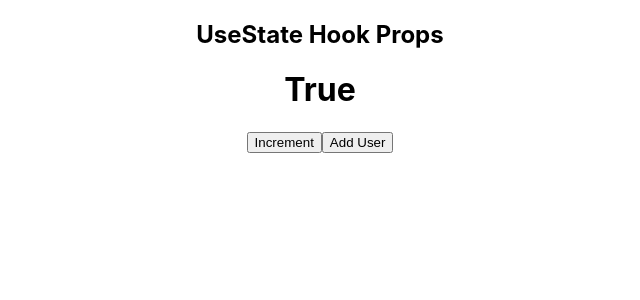
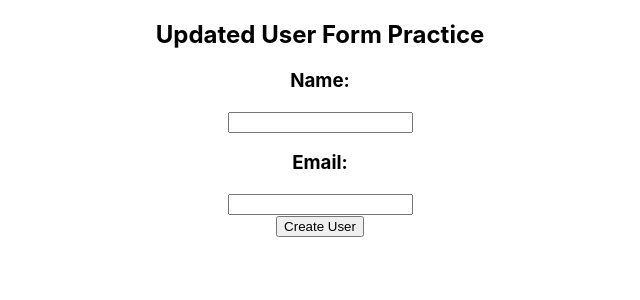
Before and after one commit to 17-35060-2Akash/React-TS-Project-I, a React (Create React App) app: page / in a window 1280 px wide. Shown: the top 300 px of the page, without its empty margins (320-960 px from the left). Built offline with nearby package versions, Linux system fonts and the light colour scheme.

Commit message:
Form submission done

```diff
--- a/src/App.tsx
+++ b/src/App.tsx
@@ -3,9 +3,12 @@ import './App.css';
 import Button from './components/Button';
 import ButtonStyle from './components/ButtonStyle';
 import DataFetch from './components/DataFetch';
+import NewUser from './components/NewUser';
+import NewUserForm from './components/UpdatedUserForm';
 import Post from './components/Post';
 import User from './components/User';
 import UserDemo from './components/UserDemo';
+import UserForm from './components/UserForm';
 import UserV2 from './components/UserV2';
 import { users } from './fakedata/fakeData1';
 
@@ -47,32 +50,43 @@ function App() {
 
   return (
     <div className="App">
-      {/* <h1>User Management</h1> */}
-      {/* <User name="Nasin Aynul Akash" age={25} isRegistered={true}></User> */}
-      {/* <User name="Nazia Heeme" age={27} isRegistered={false}></User> */}
+
+      {/* <h1>User Management</h1>
+      <User name="Nasin Aynul Akash" age={25} isRegistered={true}></User>
+      <User name="Nazia Heeme" age={27} isRegistered={false}></User>  */}
 
       {/* <UserV2 user={user1}></UserV2> */}
       {/* <UserV2 user={user2}></UserV2> */}
 
-      {/* Array of objects  */}
-      {/* <UserDemo users={users}></UserDemo> */}
+      {/* <h2>Array of objects </h2>
+      <UserDemo users={users}></UserDemo> */}
 
-      {/* fetching data  */}
-      {/* <DataFetch status="loading"></DataFetch> */}
+      {/* <h2>fetching data</h2>
+      <DataFetch status="loading"></DataFetch> */}
 
-      {/* typing children props  */}
-      {/* <Button>click me</Button> */}
-      {/* <Post></Post> */}
+      {/* <h2>typing children props</h2>
+      <Button>click me</Button>
+      <Post></Post> */}
 
       {/* <h2>Style Props</h2>
       <ButtonStyle btnStyle={btnStyle}></ButtonStyle> */}
 
-      <h2>UseState Hook Props</h2>
+      {/* <h2>UseState Hook Props</h2>
       <h1>{count ? "True" : "False"}</h1>
       <button onClick={() => handleOnClick()}>Increment</button>
       <button onClick={() => handleAddUser()}>Add User</button>
-      {/* <p>{user?.id}</p> */}
-      <p>{user.id}</p>
+      <p>{user.id}</p> */}
+
+      {/* <h1>Typing Events</h1>
+         <h1>onChange and onClick</h1>
+      <NewUser></NewUser> */}
+
+      {/* <h1>For onSubmit</h1>
+      <UserForm></UserForm> */}
+
+      <h2>Updated User Form Practice</h2>
+      <NewUserForm></NewUserForm>
+
     </div>
   );
 }
--- /dev/null
+++ b/src/components/NewUser.tsx
@@ -0,0 +1,29 @@
+import React, { useState } from 'react';
+
+const NewUser = () => {
+    const [userName, setUserName] = useState('');
+    const [showName, setShowName] = useState<true | false>(false);
+
+    const handleUserNameChange = (event: React.ChangeEvent<HTMLInputElement>) => {
+        const name = event.target.value;
+        setUserName(name);
+
+    };
+
+    const handleShowName = (event: React.MouseEvent<HTMLButtonElement>) => {
+        setShowName(!showName);
+    };
+    return (
+        <div>
+            <h2>Create New User</h2>
+            <input type="text" placeholder='Enter user name'
+                name="" id="" value={userName}
+                onChange={handleUserNameChange} />
+
+            <button onClick={handleShowName}>Show Name</button>
+            <p>{showName ? userName : ''}</p>
+        </div>
+    );
+};
+
+export default NewUser;
--- /dev/null
+++ b/src/components/UpdatedUserForm.tsx
@@ -0,0 +1,43 @@
+import React, { useState } from 'react';
+
+type UserType = { [key: string]: any };
+
+const NewUserForm = () => {
+    const [user, setUser] = useState<UserType>({});
+
+    const handleFormSubmit = (event: React.FormEvent<HTMLFormElement>) => {
+        event.preventDefault();
+        console.log(user)
+
+    };
+
+    const handleInputBlur = (event: React.FocusEvent<HTMLInputElement>) => {
+        const field: string = event.target.name;
+        const value: string = event.target.value;
+        // console.log(field, value);
+        let newUser: UserType = { ...user };
+        newUser[field] = value;
+        setUser(newUser);
+    }
+    return (
+        <div>
+            <form onSubmit={handleFormSubmit}>
+                <div>
+                    <label htmlFor="name">
+                        <h3>Name:</h3>
+                        <input onBlur={handleInputBlur} type="text" name="name" />
+                    </label>
+                </div>
+                <div>
+                    <label htmlFor="email">
+                        <h3>Email:</h3>
+                        <input onBlur={handleInputBlur} type="email" name="email" />
+                    </label>
+                </div>
+                <button type='submit'>Create User</button>
+            </form>
+        </div>
+    );
+};
+
+export default NewUserForm;
--- /dev/null
+++ b/src/components/UserForm.tsx
@@ -0,0 +1,47 @@
+import React, { useState, ChangeEvent } from 'react';
+
+const UserForm = () => {
+    const [name, setName] = useState('');
+    const [email, setEmail] = useState('');
+
+    const handleNameChange = (event: ChangeEvent<HTMLInputElement>) => {
+        setName(event.target.value);
+    };
+
+    const handleEmailChange = (event: ChangeEvent<HTMLInputElement>) => {
+        setEmail(event.target.value);
+    };
+
+    const handleFormSubmit = (event: React.FormEvent<HTMLFormElement>) => {
+        event.preventDefault();
+        const newUser = { name, email }
+        console.log(newUser);
+    };
+
+    return (
+        <div>
+            <h2>Create User</h2>
+            <form onSubmit={handleFormSubmit}>
+                <div>
+                    <label htmlFor="name">
+                        Name:
+                        <input type="text" name="" id="name"
+                            defaultValue={name}
+                            onChange={handleNameChange} required />
+                    </label>
+                </div>
+                <div>
+                    <label htmlFor="email">
+                        Email:
+                        <input type="email" name="" id="email"
+                            defaultValue={email}
+                            onChange={handleEmailChange} required />
+                    </label>
+                </div>
+                <button type='submit'>Create User</button>
+            </form>
+        </div>
+    );
+};
+
+export default UserForm;
```
